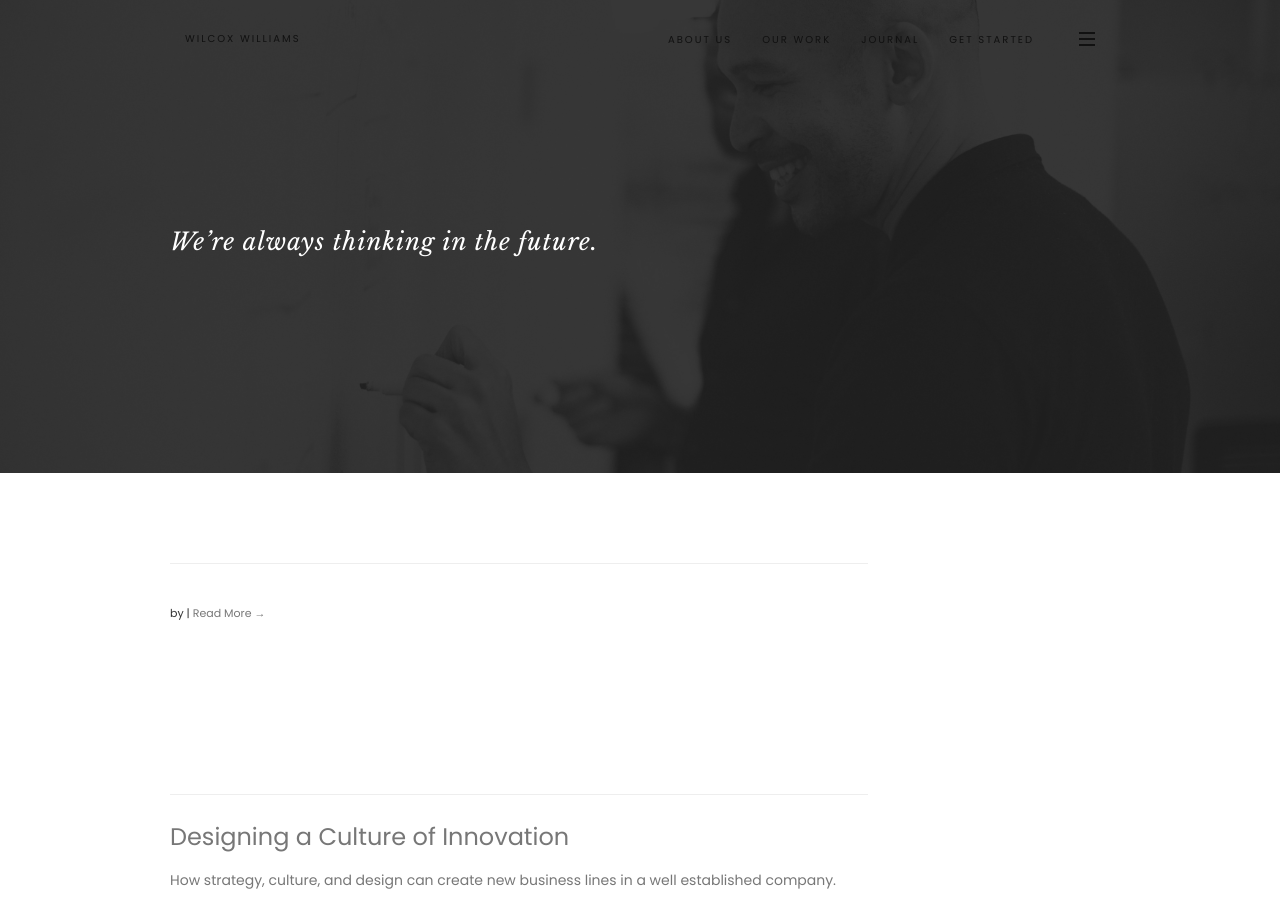
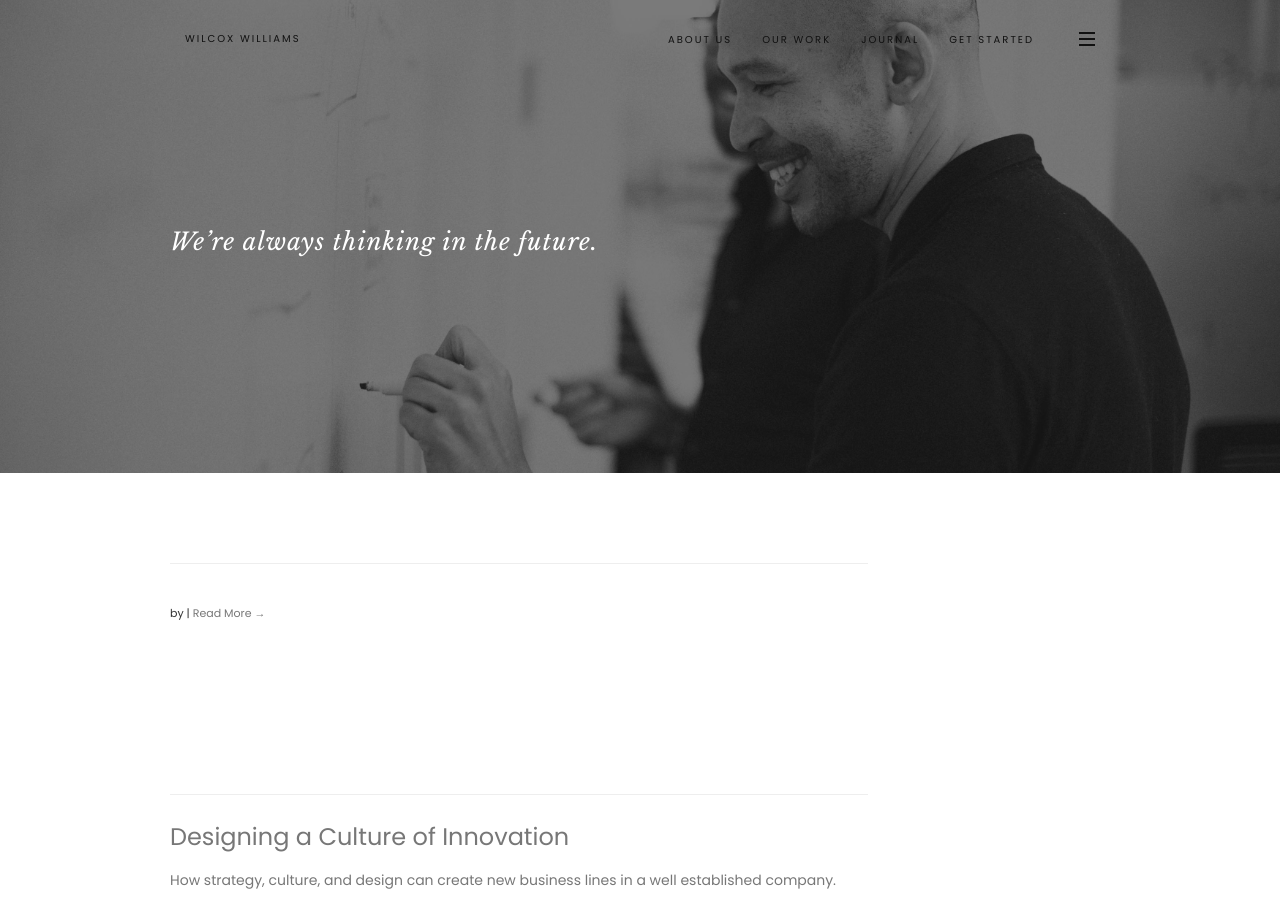
Before and after one commit to rwcstudio/wilcoxwilliams.github.io, a Jekyll site: the page built from journal.html, in a window 1280 px wide and 900 px high. Built offline with Jekyll 4.4.1, drawn with Linux system fonts in a browser that asks for light colours.

Commit message:
Update journal.html

```diff
--- a/journal.html
+++ b/journal.html
@@ -3,7 +3,7 @@
 layout: default
 ---
 <!-- STANDARD -->
-<section class="module module-parallax bg-dark-90 module-full-height" data-background="assets/images/hero-elliott.jpg">
+<section class="module module-parallax bg-dark-60 module-full-height" data-background="assets/images/hero-elliott.jpg">
 		<div class="container">
 				<div class="row">
 					  <div class="col-sm-12 col-md-10 col-lg-10">
```
